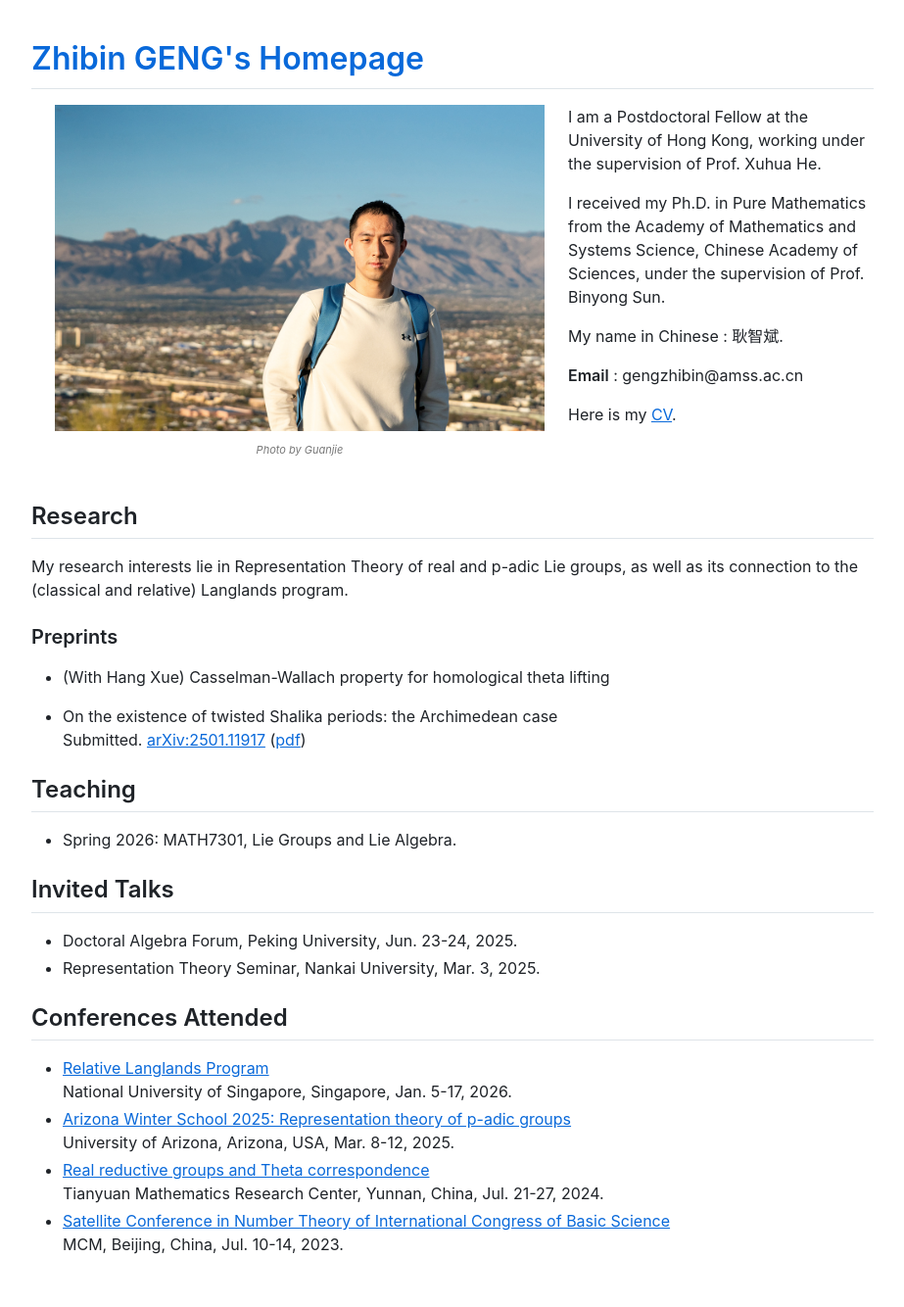
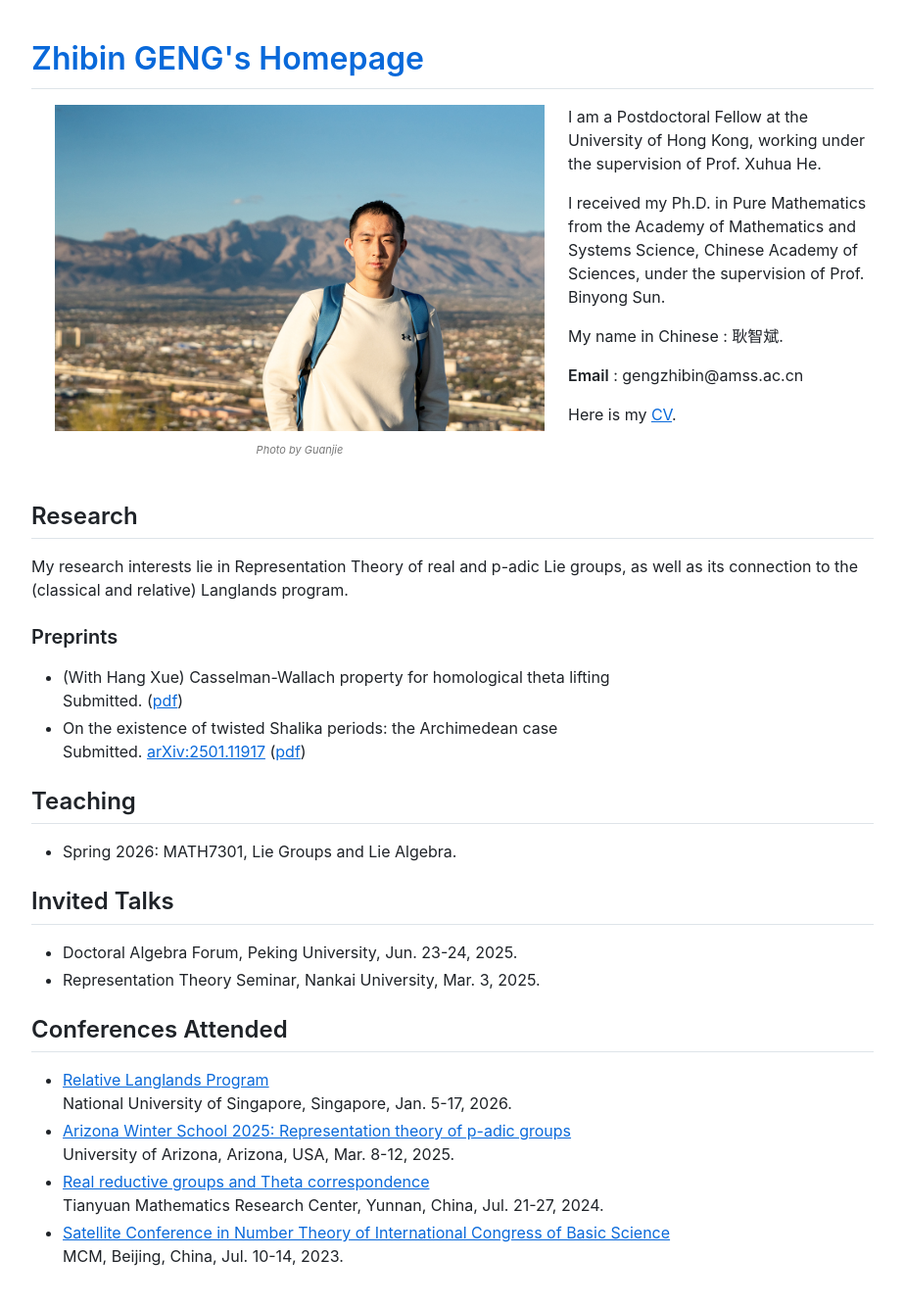
Before and after one commit to Lyle24/zhibingeng, a Jekyll site: the page built from index.md, in a window 1280 px wide. Shown: the whole page at 98% size, without its empty margins (178-1101 px from the left). Built offline with Jekyll 4.4.1, drawn with Linux system fonts in a browser that asks for light colours.

Commit message:
Update index.md

```diff
--- a/index.md
+++ b/index.md
@@ -29,7 +29,7 @@ My research interests lie in Representation Theory of real and p-adic Lie groups
 
 ### Preprints
 - (With Hang Xue) Casselman-Wallach property for homological theta lifting
-
+  Submitted. ([<u>pdf</u>](./Homological_Theta_CW260121.pdf))
 - On the existence of twisted Shalika periods: the Archimedean case
   Submitted. [<u>arXiv:2501.11917</u>](https://arxiv.org/abs/2501.11917) ([<u>pdf</u>](./Shalika_periods250224.pdf))
 
```
